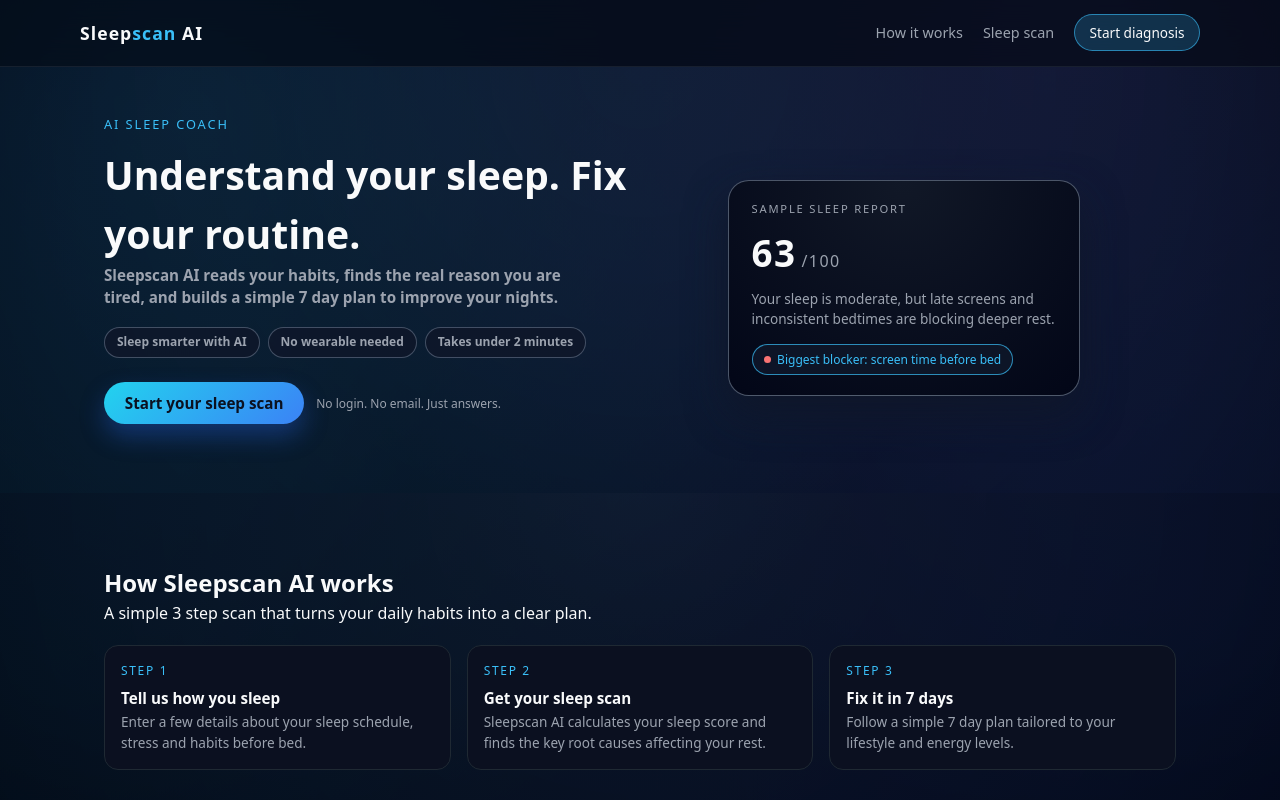
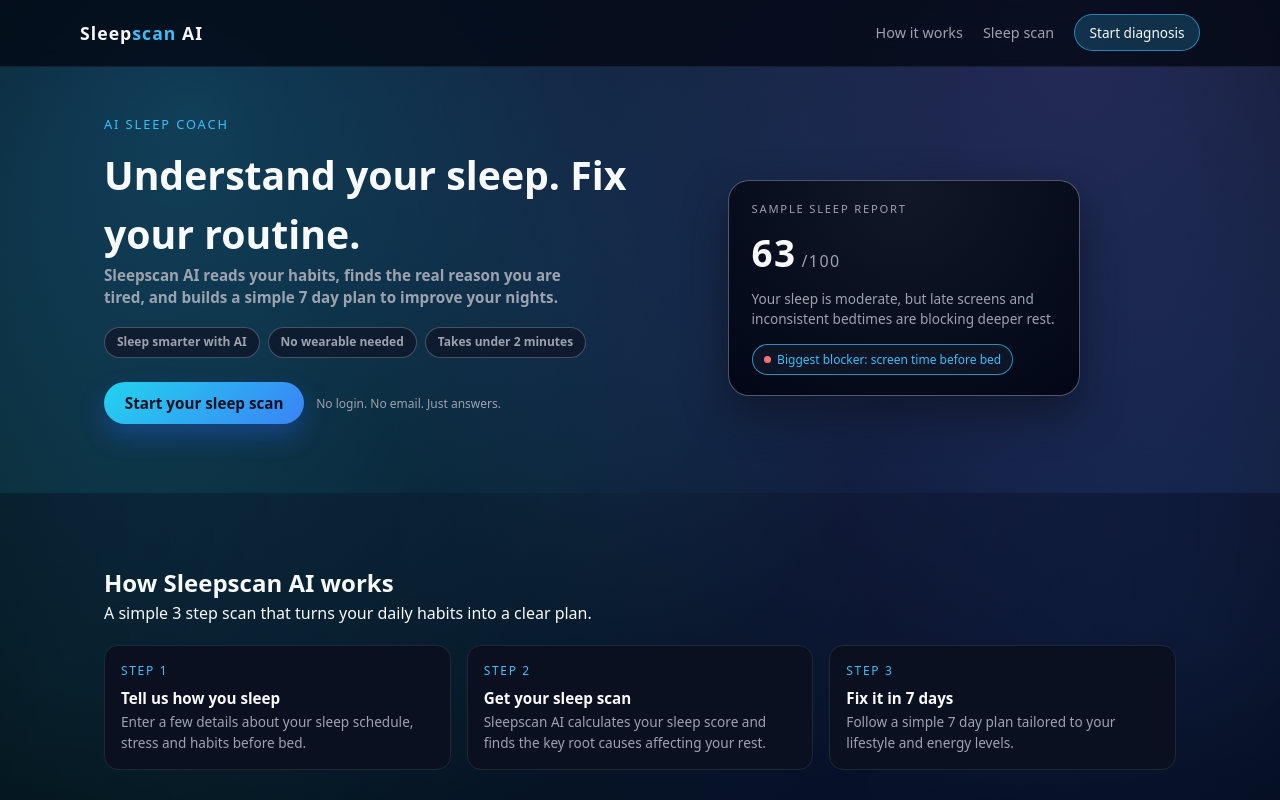
Before and after one commit to Varunsrikanth-businessanalyst/SleepScan-AI, a plain HTML site: page index.html in a window 1280 px wide. Shown: the top 800 px of the page. Drawn offline with nearby package versions, Linux system fonts and the light colour scheme.

Commit message:
Update index.html

```diff
--- a/index.html
+++ b/index.html
@@ -642,6 +642,23 @@
     color: var(--text-muted);
     text-align: center;
   }
+    /* ====== OVERRIDES: let the animated background show through ====== */
+
+/* Hero should show full aurora, so remove its dark overlay */
+.hero::before {
+  background: none;
+  opacity: 1;
+}
+
+/* Other sections keep a soft tint for readability, but more transparent */
+section::before {
+  background: radial-gradient(
+    circle at top,
+    rgba(15, 23, 42, 0.45),
+    rgba(2, 6, 23, 0.85)
+  );
+  opacity: 0.5;
+}
   </style>
 </head>
 <body>
```
